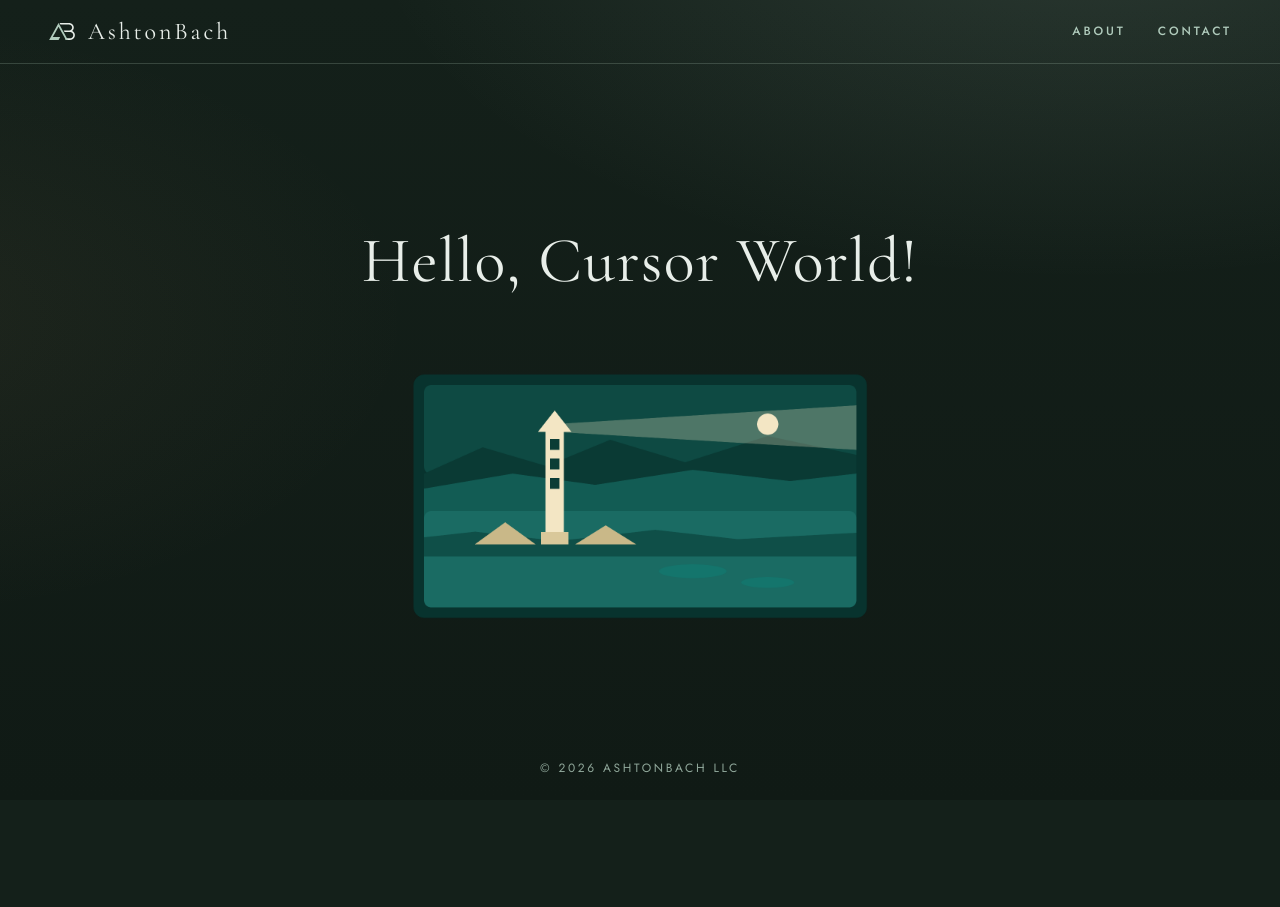
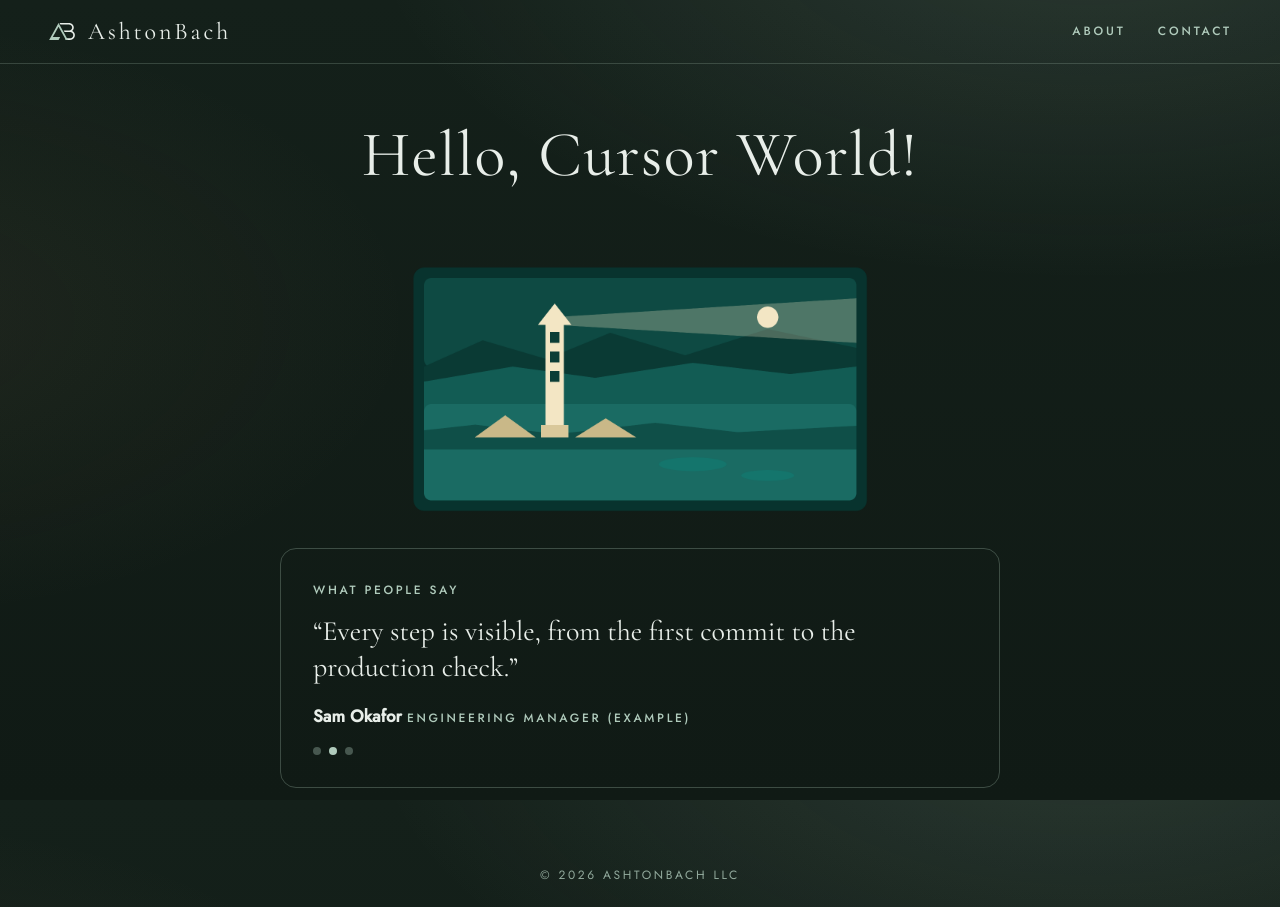
Before and after one commit to ashtonbach/agent-showcase, a Next.js app: page / in a window 1280 px wide. Before the commit the page ends 800 px from the top, so only its background shows below. Built offline with nearby package versions, Linux system fonts and the light colour scheme.

Commit message:
Feature: Testimonial card (Author: Jonah Reyes)
Co-authored-by: Agent 0067 <ashtonbach-bot@users.noreply.github.com>

```diff
--- /dev/null
+++ b/app/lab/testimonial-card/index.tsx
@@ -0,0 +1,49 @@
+"use client";
+import { useEffect, useState } from "react";
+
+const QUOTES = [
+  { q: "The team shipped a reviewed change before my coffee cooled.", name: "Avery Lin", role: "Product lead (example)" },
+  { q: "Every step is visible, from the first commit to the production check.", name: "Sam Okafor", role: "Engineering manager (example)" },
+  { q: "The gates caught a broken layout before it ever reached production.", name: "Rita Gomez", role: "QA director (example)" },
+];
+const css = `
+.lab-quote { width: min(720px, 100%); margin: 8px auto 56px; padding: 32px; border: 1px solid rgba(176, 203, 188, 0.28); border-radius: 16px; }
+.lab-quote blockquote { font-family: var(--serif); font-size: 28px; line-height: 1.3; margin: 12px 0 18px; min-height: 2.6em; }
+.lab-quote .lab-dots { display: flex; gap: 8px; margin-top: 16px; }
+.lab-quote .lab-dots i { width: 8px; height: 8px; border-radius: 50%; background: rgba(176, 203, 188, 0.35); }
+.lab-quote .lab-dots i[data-on="true"] { background: var(--sage); }
+`;
+
+export default function TestimonialCard() {
+  const [i, setI] = useState(0);
+  const [paused, setPaused] = useState(false);
+  useEffect(() => {
+    if (paused) return;
+    const id = window.setInterval(() => setI((x) => (x + 1) % QUOTES.length), 5000);
+    return () => window.clearInterval(id);
+  }, [paused]);
+  const t = QUOTES[i];
+  return (
+    <section
+      data-lab="testimonial-card"
+      className="lab-quote"
+      aria-label="Testimonials"
+      onMouseEnter={() => setPaused(true)}
+      onMouseLeave={() => setPaused(false)}
+    >
+      <style>{css}</style>
+      <p className="label">What people say</p>
+      <figure aria-live="polite">
+        <blockquote data-index={i}>&ldquo;{t.q}&rdquo;</blockquote>
+        <figcaption>
+          <strong>{t.name}</strong> <span className="label">{t.role}</span>
+        </figcaption>
+      </figure>
+      <div className="lab-dots" aria-hidden="true">
+        {QUOTES.map((x, k) => (
+          <i key={x.name} data-on={k === i} />
+        ))}
+      </div>
+    </section>
+  );
+}
--- a/app/page.tsx
+++ b/app/page.tsx
@@ -1,9 +1,10 @@
+import Lab from "./lab/testimonial-card";
 export default function Page() {
   return (
     <div style={{ display: "flex", flexDirection: "column", alignItems: "center", width: "100%", gap: "1rem" }}>
       <h1 className="page-title" style={{ whiteSpace: "nowrap" }}>Hello, Cursor World!</h1>
       <img className="world-image" src="/worlds/cursor.png" alt="Cursor world" width={480} height={270} style={{ width: 480, maxWidth: "90vw", height: "auto", margin: 0, borderRadius: 12 }} />
-      {/* lab:slot */}
+      <Lab /> {/* lab:slot */}
     </div>
   );
 }
```
